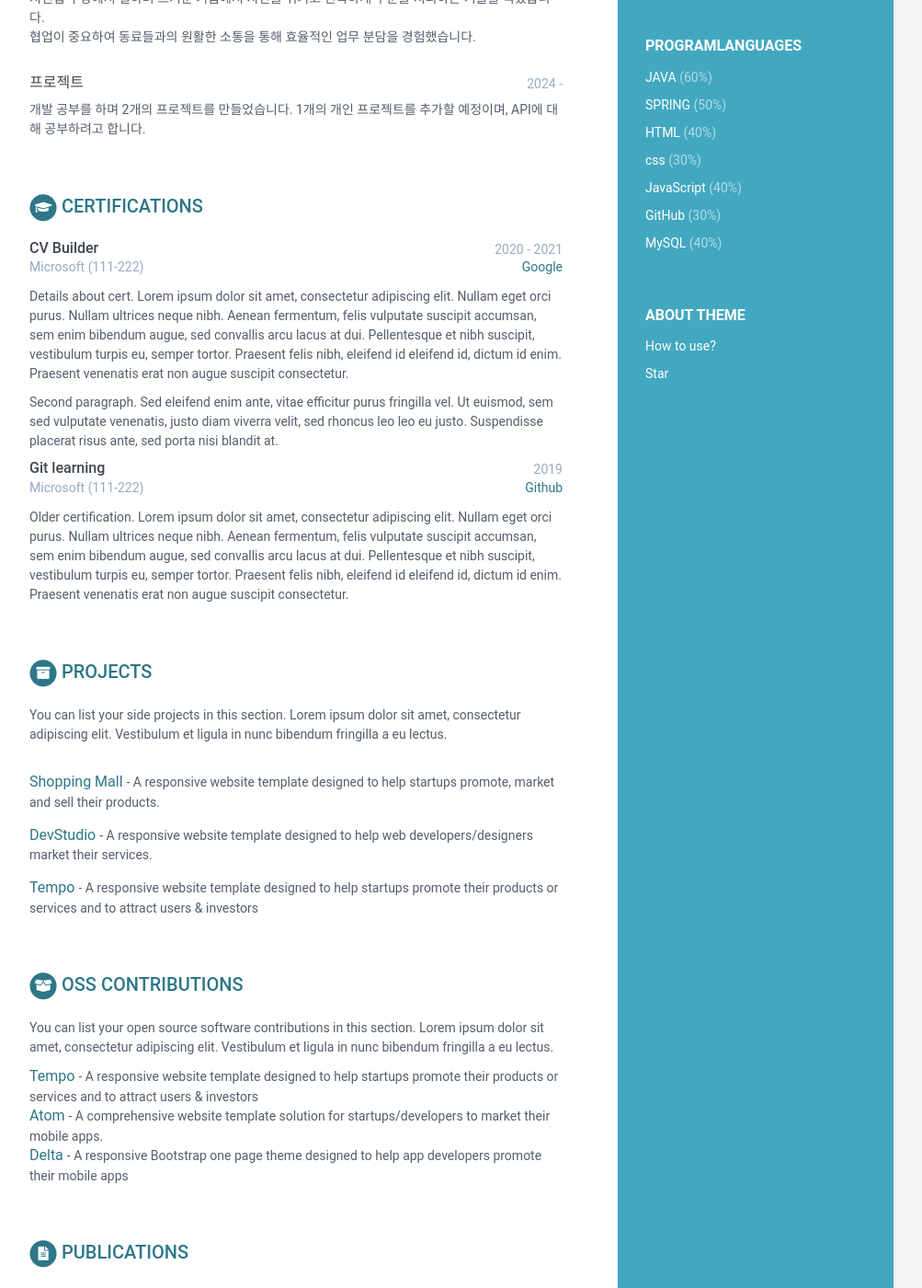
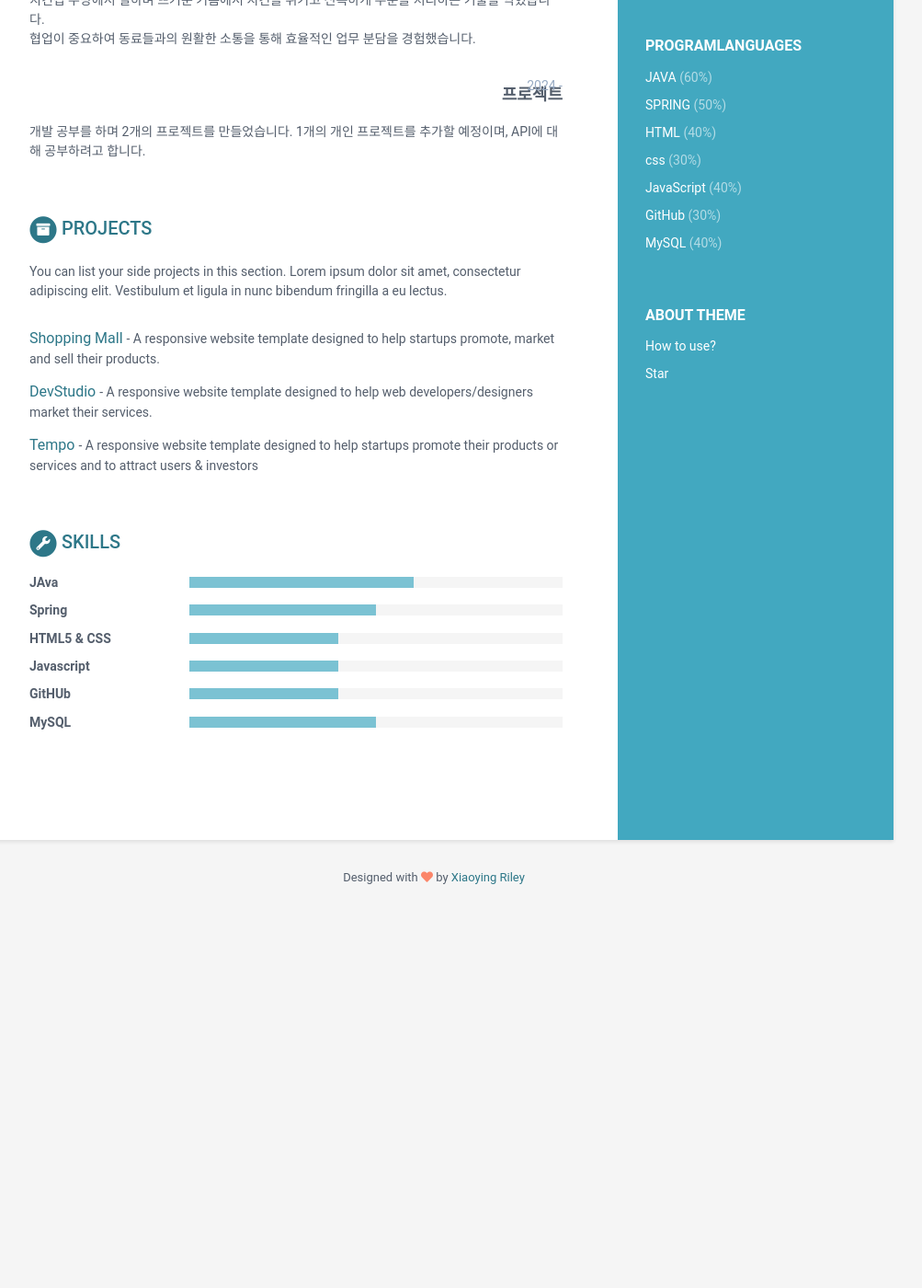
Before and after one commit to beom123456/beom123456.github.io, a Jekyll site: the page built from index.html, in a window 1280 px wide and 1400 px high, scrolled down 746 px. Shown: the whole window at 92% size, without its empty margins (168-1171 px from the left). Built offline with Jekyll 4.4.1, drawn with Linux system fonts in a browser that asks for light colours; after the commit the page ends 1741 px from its top, so only the background shows below that; some of the changed text lies outside the part shown.

Commit message:
Update data.yml

```diff
--- a/_data/data.yml
+++ b/_data/data.yml
@@ -57,9 +57,8 @@ career-profile:
       <br>
       <p><h4>안녕하세요 신입 백엔드 개발자가 되고싶은 박진범 입니다.</h4></p>
       <br>
-      저는 영어를 전공하며 언어, 문학, 그리고 소통에 집중해왔습니다.<br>
-      그러나 군대에서 비효율적인 홈페이지를 사용하면서 소프트웨어 개발, 특히 자바 백엔드 개발에 관심을 갖게 되었습니다.<br>
-      특히 서버 측 로직과 데이터베이스 관리를 통해 어떻게 효율적인 시스템을 구축할 수 있을지에 대해 관심이 생겼습니다.<br>
+      저는 영어를 전공하며 언어, 문학, 그리고 소통에 집중해왔습니다.그러나 군대에서 비효율적인 홈페이지를 사용하면서<br>
+      소프트웨어 개발, 특히 자바 백엔드 개발에 관심을 갖게 되었고 특히 서버 측 로직과 데이터베이스 관리를 통해 어떻게 효율적인 시스템을 구축할 수 있을지에 대해 관심이 생겼습니다 <br>
       자바의 기초부터 시작하여 객체 지향 프로그래밍, 데이터베이스 연결, 그리고 스프링 프레임워크와 같은 기술을 배우게 되었습니다.<br
       이제는 영어 전공을 바탕으로 기술을 접목하여 기능적이면서도 효율적이고 확장 가능한 시스템을 만드는 것을 목표로 하고 있습니다.<br>
 
@@ -81,65 +80,25 @@ education:
 experiences:
     title: Experiences
     info:
-      - role: 소대장 / 부중대장
+      - role: <h4>소대장 / 부중대장</h4>
         time: 2021 - 2023
         details: |
-          약 15명의 소대원, 60명의 중대원들을 이끌며<br>
           약 15명의 소대원과 60명의 중대원을 이끌며, 일방적인 소통이 아닌 쌍방향 커뮤니케이션의 중요성을 배울 수 있었습니다.
           <br> 이를 통해 구성원들의 의견을 경청하고, 효과적으로 반영하는 능력을 키울 수 있었습니다.
 
-      - role: 주방 운영 지원
+      - role: <h4>주방 운영 지원</h4>
         time: 2020 - 2021
         company: chiken Triple
         details: |
           치킨집 주방에서 일하며 뜨거운 기름에서 치킨을 튀기고 신속하게 주문을 처리하는 기술을 익혔습니다.<br>
           협업이 중요하여 동료들과의 원활한 소통을 통해 효율적인 업무 분담을 경험했습니다.
 
-      - role: 프로젝트
+      - role:  <h4>프로젝트</h4>
         time: 2024 -
         details: |
           개발 공부를 하며 2개의 프로젝트를 만들었습니다. 1개의 개인 프로젝트를 추가할 예정이며,
           API에 대해 공부하려고 합니다.
-certifications:
-      title: Certifications
-      list:
-        - name: CV Builder
-          start: 2020
-          end: 2021
-          organization: Microsoft
-          credentialid: 111-222
-          credentialurl: www.google.com
-          credentialname: Google
-          details: |
-            Details about cert. Lorem ipsum dolor sit amet, consectetur
-            adipiscing elit.
-            Nullam eget orci purus. Nullam ultrices neque nibh.
-            Aenean fermentum, felis vulputate suscipit accumsan,
-            sem enim bibendum augue, sed convallis arcu lacus at dui.
-            Pellentesque et nibh suscipit, vestibulum turpis eu, semper tortor.
-            Praesent felis nibh, eleifend id eleifend id, dictum id enim.
-            Praesent venenatis erat non augue suscipit consectetur.
 
-            Second paragraph. Sed eleifend enim ante, vitae efficitur purus
-            fringilla vel. Ut euismod, sem sed vulputate venenatis,
-            justo diam viverra velit, sed rhoncus leo leo eu justo.
-            Suspendisse placerat risus ante, sed porta nisi blandit at.
-        - name: Git learning
-          start: 2019
-          end:
-          organization: Microsoft
-          credentialid: 111-222
-          credentialurl: www.github.com
-          credentialname: Github
-          details: |
-            Older certification. Lorem ipsum dolor sit amet, consectetur
-            adipiscing elit.
-            Nullam eget orci purus. Nullam ultrices neque nibh.
-            Aenean fermentum, felis vulputate suscipit accumsan,
-            sem enim bibendum augue, sed convallis arcu lacus at dui.
-            Pellentesque et nibh suscipit, vestibulum turpis eu, semper tortor.
-            Praesent felis nibh, eleifend id eleifend id, dictum id enim.
-            Praesent venenatis erat non augue suscipit consectetur.
 
 projects:
     title: Projects
@@ -150,6 +109,7 @@ projects:
     assignments:
       - title: Shopping Mall
         link: "https://github.com/beom123456/beom123456.shoppingMall.git"
+        image: shoppingMall.Png
         tagline: "A responsive website template designed to help startups promote, market and sell their products."
 
       - title: DevStudio
@@ -159,49 +119,6 @@ projects:
       - title: Tempo
         link: "#"
         tagline: "A responsive website template designed to help startups promote their products or services and to attract users &amp; investors"
-
-
-
-oss:
-    title: OSS Contributions
-    intro: >
-      You can list your open source software contributions in this
-      section. Lorem ipsum dolor sit amet, consectetur adipiscing elit.
-      Vestibulum et ligula in nunc bibendum fringilla a eu lectus.
-    contributions:
-      - title: Tempo
-        link: "#"
-        tagline: "A responsive website template designed to help startups promote their products or services and to attract users &amp; investors"
-
-      - title: Atom
-        link: "#"
-        tagline: "A comprehensive website template solution for startups/developers to market their mobile apps."
-
-      - title: Delta
-        link: "#"
-        tagline: "A responsive Bootstrap one page theme designed to help app developers promote their mobile apps"
-
-publications:
-    title: Publications
-    intro: |
-      You can list your publications in this section. Lorem ipsum dolor sit
-      amet, consectetur adipiscing elit. Vestibulum et ligula in nunc
-      bibendum fringilla a eu lectus.
-    papers:
-      - title: The Art of Computer Programming
-        link: "#"
-        authors: Donald E. Knuth
-        conference: Addison-Wesley, 1968
-
-      - title: "Genetic Programming III: Darwinian Invention &amp; Problem Solving"
-        link: "#"
-        authors: Koza, J.R., Andre, D., Bennett, F.H., Keane, M.A.
-        conference: "Morgan Kaufmann Publishers Inc., San Francisco, CA, USA, 1st edn. (1999)"
-
-      - title: A syntax directed compiler for Algol 60
-        link: "#"
-        authors: Edgar T. Irons
-        conference: "Comm. ACM 4 (1961), 51–55"
 
 skills:
     title: Skills
```
